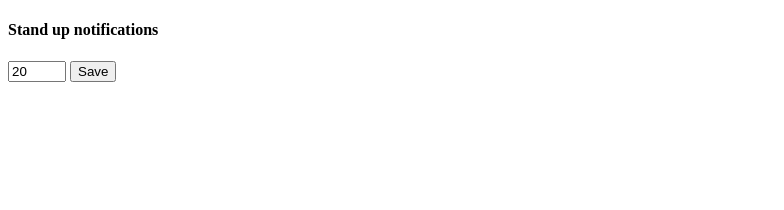
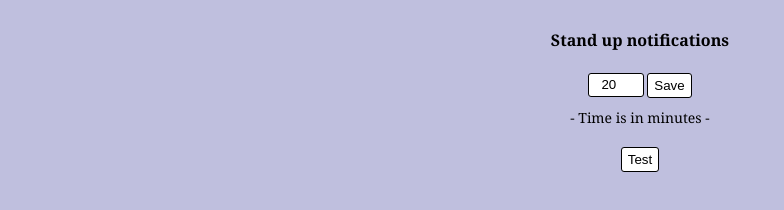
Before and after one commit to VictorCoding/standup-notifications, a plain HTML site: page index.html in a window 1280 px wide. Shown: the whole page, without its empty margins (0-784 px from the left). Drawn offline with Linux system fonts and the light colour scheme.

Commit message:
add button to test notifications on demand. also add some styling

```diff
--- a/index.html
+++ b/index.html
@@ -4,13 +4,56 @@
     <meta charset="UTF-8">
     <title>Arriba!</title>
     <style>
-      .interval-time {
+      body {
+        background: #bfbfde;
+      }
+      .main-container {
+        display: flex;
+        flex-direction: column;
+        align-items: center;
+        font-family: Georgia;
+      }
+      .main-container button {
+        cursor: pointer;
+        height: 25px;
+        background: white;
+        border: 1px solid black;
+        border-radius: 3px;
+      }
+      .main-container .title {
+        display: flex;
+        justify-content: center;
+      }
+      .main-container .settings-container {
+        display: flex;
+        justify-content: center;
+      }
+      .main-container .settings-container .interval-time {
         width: 50px;
+        height: 20px;
+        border-radius: 3px;
+        border: 1px solid black;
+        text-align: center;
+      }
+      .main-container .settings-container button {
+        margin-left: 3px;
+      }
+      .main-container .notes-container {
+        display: flex;
+        justify-content: center;
+        font-size: 14px;
+        margin-top: 10px;
+      }
+      .main-container .test-container {
+        display: flex;
+        justify-content: center;
+        margin-top: 20px;
       }
     </style>
   </head>
   <body>
     <div class="main-container">
+      <div class="title">
         <h4>Stand up notifications</h4>
       </div>
       <div class="settings-container">
@@ -19,6 +62,13 @@
                class="interval-time">
         <button onclick="saveIntervalTime()">Save</button>
       </div>
+      <div class="notes-container">
+        <span>- Time is in minutes -</span>
+      </div>
+      <div class="test-container">
+        <button onclick="testNotification()">Test</button>
+      </div>
+    </div>
   </body>
 
   <script src="./main.js" type="text/javascript"></script>
--- a/main.js
+++ b/main.js
@@ -64,9 +64,17 @@ const _setupNotification = () => {
   }
 }
 
+const testNotification = () => {
+  new Audio('assets/coins.mp3').play()
+  new Notification('Arriva!', {
+    body: 'Mueve las nachas',
+  })
+}
+
 window.onload = function() {
   Object.assign(window, {
     saveIntervalTime,
+    testNotification,
   })
 
   init()
```
Lines whose indentation alone changed are shown as unchanged.
